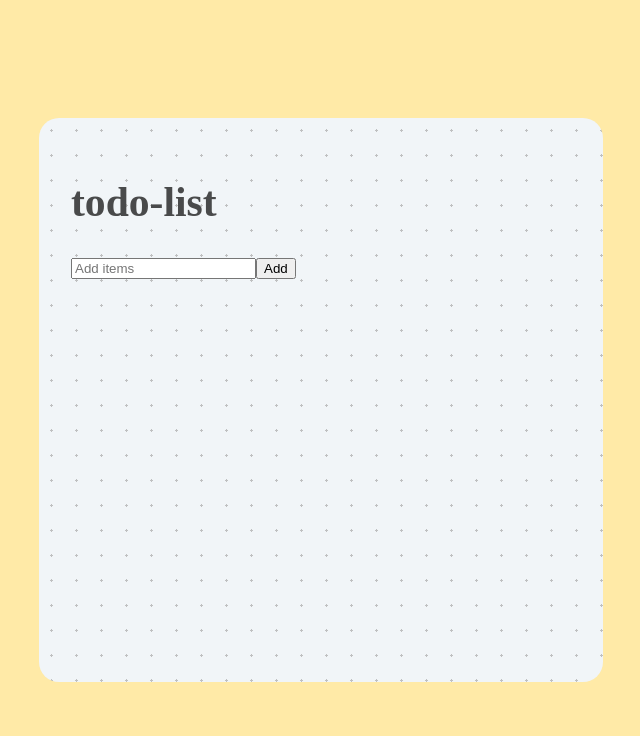
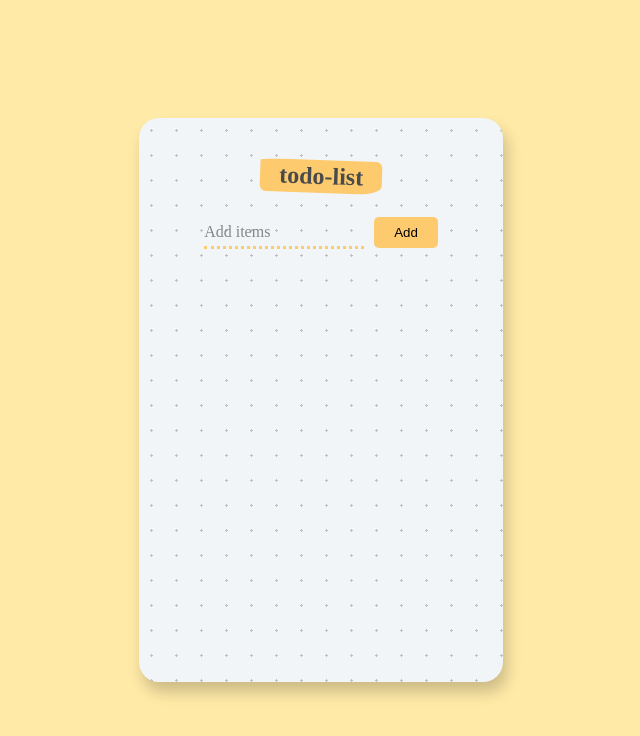
Before and after one commit to Rusiruoshada/todo-list, a React (Create React App) app: page / in a window 1280 px wide. Shown: the top 736 px of the page, without its empty margins (319-959 px from the left). Built offline with nearby package versions, Linux system fonts and the light colour scheme.

Commit message:
update style

```diff
--- a/src/components/home.js
+++ b/src/components/home.js
@@ -1,16 +1,34 @@
+import { useState } from "react";
+
 const Home = () => {
-    return (
-        <div className="container">
-                <h1 className="heading">todo-list</h1>
-            <form action="#" >
-                <input type="text" placeholder= "Add items" />
-                <button type='submit'>Add</button>
-            </form>
-            <div>
-                <ul></ul>
-            </div>
-        </div>
-     );
-}
+  const [items, setItems] = useState("");
+  const [item, setItem] = useState("");
+
+  const handelChange = (event) => {
+    const { value } = event.target;
+    setItems(value);
+  };
+
+  const formSubmit = (event) => {
+    setItem(items);
+    event.preventDefault();
+
+  };
+
+
+
+  return (
+    <div className="container">
+      <div className="heading">
+        <h1>todo-list</h1>
+      </div>
+      <form onSubmit={formSubmit}>
+        <input onChange={handelChange} type="text" placeholder="Add items" />
+        <button type="submit">Add</button>
+      </form>
+        {item}
+    </div>
+  );
+};
 
 export default Home;
--- a/src/index.css
+++ b/src/index.css
@@ -14,15 +14,60 @@ body {
   align-items: center;
 }
 
-.container{
+.container {
   background-color: #f1f5f8;
   padding:2rem;
   border-radius: 20px;
   width: 100%;
   height: auto;
   min-height: 500px;
-  max-width: 500px;
+  max-width: 300px;
   min-width:250px;
   background-image: radial-gradient(#bfc0c1 7.2%, transparent 0);
   background-size:25px 25px;
+  text-align: center;
+  box-shadow: 4px 10px 15px rgba(0, 0, 0,0.2);
 }
+
+.heading h1{
+  transform: rotate(2deg);
+  padding: 0.2rem 1.2rem;
+  border-radius: 25% 5% 20% 5%/5% 20% 25% 20%;
+  background-color: #fdcb6e;
+  font-size: 1.5rem;
+  width: fit-content;
+  margin: 10px auto 20px auto;
+}
+
+form input{
+  border:none;
+  background-color: transparent;
+  border-bottom: 3px  dotted #fdcb6e;
+  padding:10px 0 5px 0;
+  color:rgb(58, 58, 58);
+  font-size: 1rem;
+  font-family: "Architects Daughter", cursive;
+  width: 160px;
+}
+
+form input::-webkit-input-placeholder{
+  color: #868686;
+  font-family: "Architects Daughter", cursive;
+}
+
+form input:focus{
+  outline: none;
+}
+
+form button {
+  display: inline;
+  margin-left: 10px;
+  padding:8px 20px;
+  border:none;
+  background-color:#fdcb6e;
+  border-radius:5px
+}
+
+ul li{
+  text-align: left;
+}
```
